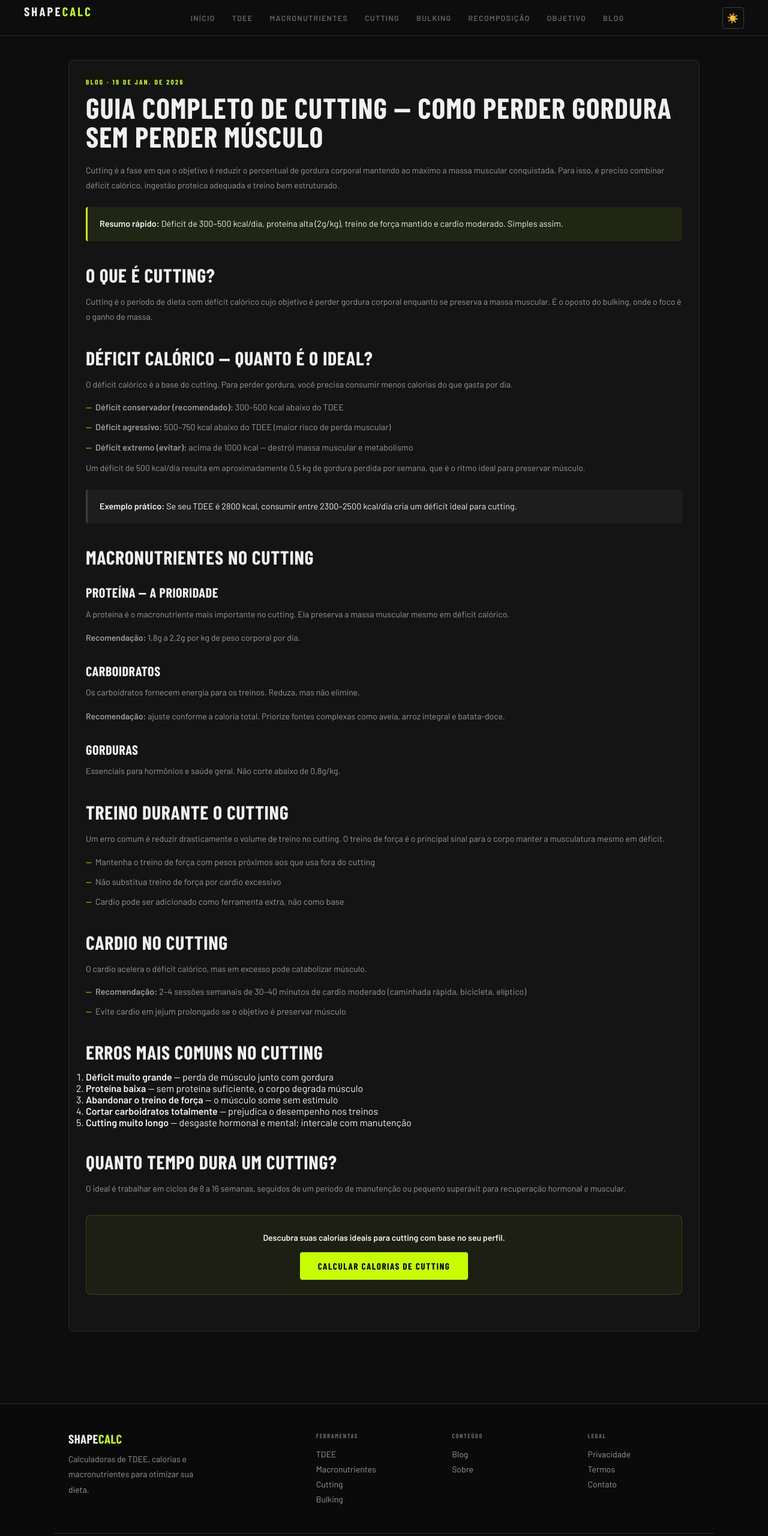
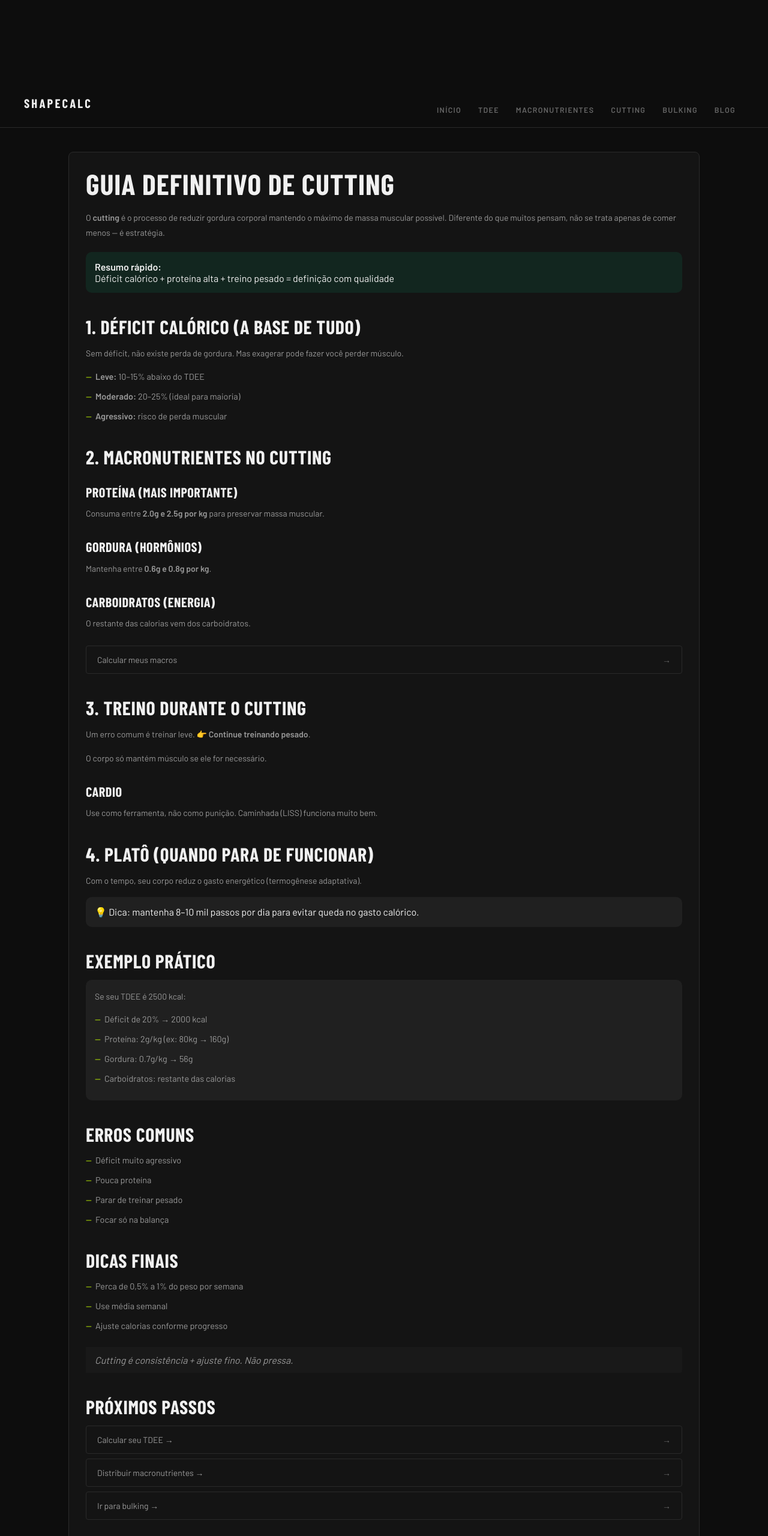
Before and after one commit to jhonny606/shapecalc, a website: page blog/guia-cutting.html in a window 1280 px wide. Shown: the top 2560 px of the page at 60% size. Drawn offline with nearby package versions, Linux system fonts and the light colour scheme; a web font is replaced by a local one.

```diff
--- a/blog/guia-cutting.html
+++ b/blog/guia-cutting.html
@@ -3,98 +3,209 @@
 <head>
     <meta charset="UTF-8">
     <meta name="viewport" content="width=device-width, initial-scale=1.0">
-    <title>Guia Completo de Cutting 2026 — Como Perder Gordura sem Perder Músculo | ShapeCalc</title>
-    <meta name="description" content="Guia completo de cutting: déficit calórico, macronutrientes, treino, cardio e erros comuns. Aprenda a perder gordura mantendo massa muscular.">
-    <link rel="canonical" href="https://www.shapecalc.com.br/blog/guia-cutting.html">
+    <title>Guia Completo de Cutting (2026) | ShapeCalc</title>
+    <meta name="description" content="Aprenda como fazer cutting da forma correta: déficit calórico, macros, dieta e erros comuns. Guia completo para perder gordura mantendo massa muscular.">
 
     <link rel="stylesheet" href="../css/style.css">
-    <link href="https://fonts.googleapis.com/css2?family=Barlow+Condensed:wght@700;800;900&family=Barlow:wght@400;500;600&display=swap" rel="stylesheet">
-    <link rel="icon" type="image/png" href="../img/favicon.png">
-    <script async src="https://pagead2.googlesyndication.com/pagead/js/adsbygoogle.js?client=ca-pub-1987632761556042" crossorigin="anonymous"></script>
+
+    <link href="https://fonts.googleapis.com/css2?family=Inter:wght@400;600;700&display=swap" rel="stylesheet">
+    <link href="https://fonts.googleapis.com/css2?family=Space+Grotesk:wght@500;600;700&display=swap" rel="stylesheet">
+
+    <link rel="icon" href="../img/favicon.png">
+
+    <!-- Adsense -->
+    <script async src="https://pagead2.googlesyndication.com/pagead/js/adsbygoogle.js?client=ca-pub-1987632761556042"
+     crossorigin="anonymous"></script>
+
+    <!-- Analytics -->
     <script async src="https://www.googletagmanager.com/gtag/js?id=G-84XJNCCE9P"></script>
-    <script>window.dataLayer=window.dataLayer||[];function gtag(){dataLayer.push(arguments);}gtag('js',new Date());gtag('config','G-84XJNCCE9P');</script>
+    <script>
+      window.dataLayer = window.dataLayer || [];
+      function gtag(){dataLayer.push(arguments);}
+      gtag('js', new Date());
+      gtag('config', 'G-84XJNCCE9P');
+    </script>
 </head>
+
 <body>
+<canvas id="particles"></canvas>
+
 <header>
-    <h1 id="logo">Shape<span style="color:var(--accent)">Calc</span></h1>
-    <button class="menu-toggle" onclick="toggleMenu()" aria-label="Menu"><span></span><span></span><span></span></button>
+    <h1 id="logo">ShapeCalc</h1>
+    <button class="menu-toggle" onclick="toggleMenu()">☰</button>
+
     <nav id="menu">
         <a href="../index.html">Início</a>
         <a href="../tdee-calculadora.html">TDEE</a>
         <a href="../macronutrientes.html">Macronutrientes</a>
-        <a href="../calorias-cutting.html">Cutting</a>
+        <a href="../guia-cutting.html">Cutting</a>
         <a href="../calorias-bulking.html">Bulking</a>
-        <a href="../recomposicao-corporal.html">Recomposição</a>
-        <a href="../calculadora-tempo-objetivo.html">Objetivo</a>
         <a href="../blog.html">Blog</a>
     </nav>
-    <button class="theme-toggle" id="theme-toggle" onclick="toggleTheme()" title="Mudar tema">☀️</button>
 </header>
+
 <main class="container">
+
 <article class="card">
-    <span style="font-size:0.72rem;font-weight:700;text-transform:uppercase;letter-spacing:0.2em;color:var(--accent);display:block;margin-bottom:12px;font-family:'Barlow Condensed',sans-serif;">Blog · 19 de jan. de 2026</span>
-    <h1>Guia Completo de Cutting — Como Perder Gordura sem Perder Músculo</h1>
-<p>Cutting é a fase em que o objetivo é reduzir o percentual de gordura corporal mantendo ao máximo a massa muscular conquistada. Para isso, é preciso combinar déficit calórico, ingestão proteica adequada e treino bem estruturado.</p>
-<div class="callout callout-green"><strong>Resumo rápido:</strong> Déficit de 300–500 kcal/dia, proteína alta (2g/kg), treino de força mantido e cardio moderado. Simples assim.</div><h2>O que é cutting?</h2>
-<p>Cutting é o período de dieta com déficit calórico cujo objetivo é perder gordura corporal enquanto se preserva a massa muscular. É o oposto do bulking, onde o foco é o ganho de massa.</p>
-<h2>Déficit calórico — quanto é o ideal?</h2>
-<p>O déficit calórico é a base do cutting. Para perder gordura, você precisa consumir menos calorias do que gasta por dia.</p>
-<ul>
-<li><strong>Déficit conservador (recomendado):</strong> 300–500 kcal abaixo do TDEE</li>
-<li><strong>Déficit agressivo:</strong> 500–750 kcal abaixo do TDEE (maior risco de perda muscular)</li>
-<li><strong>Déficit extremo (evitar):</strong> acima de 1000 kcal — destrói massa muscular e metabolismo</li>
-</ul>
-<p>Um déficit de 500 kcal/dia resulta em aproximadamente 0,5 kg de gordura perdida por semana, que é o ritmo ideal para preservar músculo.</p>
-<div class="callout callout-neutral">
-<strong>Exemplo prático:</strong> Se seu TDEE é 2800 kcal, consumir entre 2300–2500 kcal/dia cria um déficit ideal para cutting.
-</div><h2>Macronutrientes no cutting</h2>
-<h3>Proteína — a prioridade</h3>
-<p>A proteína é o macronutriente mais importante no cutting. Ela preserva a massa muscular mesmo em déficit calórico.</p>
-<p><strong>Recomendação:</strong> 1,8g a 2,2g por kg de peso corporal por dia.</p>
-<h3>Carboidratos</h3>
-<p>Os carboidratos fornecem energia para os treinos. Reduza, mas não elimine.</p>
-<p><strong>Recomendação:</strong> ajuste conforme a caloria total. Priorize fontes complexas como aveia, arroz integral e batata-doce.</p>
-<h3>Gorduras</h3>
-<p>Essenciais para hormônios e saúde geral. Não corte abaixo de 0,8g/kg.</p>
-<h2>Treino durante o cutting</h2>
-<p>Um erro comum é reduzir drasticamente o volume de treino no cutting. O treino de força é o principal sinal para o corpo manter a musculatura mesmo em déficit.</p>
-<ul>
-<li>Mantenha o treino de força com pesos próximos aos que usa fora do cutting</li>
-<li>Não substitua treino de força por cardio excessivo</li>
-<li>Cardio pode ser adicionado como ferramenta extra, não como base</li>
-</ul>
-<h2>Cardio no cutting</h2>
-<p>O cardio acelera o déficit calórico, mas em excesso pode catabolizar músculo.</p>
-<ul>
-<li><strong>Recomendação:</strong> 2–4 sessões semanais de 30–40 minutos de cardio moderado (caminhada rápida, bicicleta, elíptico)</li>
-<li>Evite cardio em jejum prolongado se o objetivo é preservar músculo</li>
-</ul>
-<h2>Erros mais comuns no cutting</h2>
-<ol>
-<li><strong>Déficit muito grande</strong> — perda de músculo junto com gordura</li>
-<li><strong>Proteína baixa</strong> — sem proteína suficiente, o corpo degrada músculo</li>
-<li><strong>Abandonar o treino de força</strong> — o músculo some sem estímulo</li>
-<li><strong>Cortar carboidratos totalmente</strong> — prejudica o desempenho nos treinos</li>
-<li><strong>Cutting muito longo</strong> — desgaste hormonal e mental; intercale com manutenção</li>
-</ol>
-<h2>Quanto tempo dura um cutting?</h2>
-<p>O ideal é trabalhar em ciclos de 8 a 16 semanas, seguidos de um período de manutenção ou pequeno superávit para recuperação hormonal e muscular.</p>
-<div class="article-cta">
-  <p>Descubra suas calorias ideais para cutting com base no seu perfil.</p>
-  <a href="../calorias-cutting.html" class="btn-primary">Calcular calorias de cutting</a>
+
+<h1>Guia Definitivo de Cutting</h1>
+
+<p>
+O <strong>cutting</strong> é o processo de reduzir gordura corporal mantendo o máximo de massa muscular possível.
+Diferente do que muitos pensam, não se trata apenas de comer menos — é estratégia.
+</p>
+
+<div style="background: rgba(0,255,170,0.08); padding: 15px; border-radius: 10px; margin: 20px 0;">
+<strong>Resumo rápido:</strong><br>
+Déficit calórico + proteína alta + treino pesado = definição com qualidade
 </div>
 
+<h2>1. Déficit calórico (a base de tudo)</h2>
+
+<p>
+Sem déficit, não existe perda de gordura. Mas exagerar pode fazer você perder músculo.
+</p>
+
+<ul>
+<li><strong>Leve:</strong> 10–15% abaixo do TDEE</li>
+<li><strong>Moderado:</strong> 20–25% (ideal para maioria)</li>
+<li><strong>Agressivo:</strong> risco de perda muscular</li>
+</ul>
+
+<div class="ad-space" style="margin: 20px 0;"></div>
+
+<h2>2. Macronutrientes no cutting</h2>
+
+<h3>Proteína (mais importante)</h3>
+<p>
+Consuma entre <strong>2.0g e 2.5g por kg</strong> para preservar massa muscular.
+</p>
+
+<h3>Gordura (hormônios)</h3>
+<p>
+Mantenha entre <strong>0.6g e 0.8g por kg</strong>.
+</p>
+
+<h3>Carboidratos (energia)</h3>
+<p>
+O restante das calorias vem dos carboidratos.
+</p>
+
+<div style="text-align:center; margin: 25px 0;">
+<a href="../macronutrientes.html" class="link-card">Calcular meus macros</a>
+</div>
+
+<h2>3. Treino durante o cutting</h2>
+
+<p>
+Um erro comum é treinar leve.
+👉 <strong>Continue treinando pesado</strong>.
+</p>
+
+<p>
+O corpo só mantém músculo se ele for necessário.
+</p>
+
+<h3>Cardio</h3>
+<p>
+Use como ferramenta, não como punição. Caminhada (LISS) funciona muito bem.
+</p>
+
+<h2>4. Platô (quando para de funcionar)</h2>
+
+<p>
+Com o tempo, seu corpo reduz o gasto energético (termogênese adaptativa).
+</p>
+
+<div style="background: rgba(255,255,255,0.05); padding: 15px; border-radius: 10px;">
+💡 Dica: mantenha 8–10 mil passos por dia para evitar queda no gasto calórico.
+</div>
+
+<h2>Exemplo prático</h2>
+
+<div style="background: rgba(255,255,255,0.05); padding: 15px; border-radius: 10px;">
+<p>
+Se seu TDEE é 2500 kcal:
+</p>
+<ul class="list-clean">
+    <li>Déficit de 20% → 2000 kcal</li>
+    <li>Proteína: 2g/kg (ex: 80kg → 160g)</li>
+    <li>Gordura: 0.7g/kg → 56g</li>
+    <li>Carboidratos: restante das calorias</li>
+</ul>
+</div>
+
+<h2>Erros comuns</h2>
+
+<ul>
+<li>Déficit muito agressivo</li>
+<li>Pouca proteína</li>
+<li>Parar de treinar pesado</li>
+<li>Focar só na balança</li>
+</ul>
+
+<h2>Dicas finais</h2>
+
+<ul>
+<li>Perca de 0,5% a 1% do peso por semana</li>
+<li>Use média semanal</li>
+<li>Ajuste calorias conforme progresso</li>
+</ul>
+
+<blockquote style="border-left: 4px solid var(--primary-color); padding-left: 15px; font-style: italic;">
+Cutting é consistência + ajuste fino. Não pressa.
+</blockquote>
+
+<h2>Próximos passos</h2>
+
+<div class="article-links">
+<a href="../tdee-calculadora.html" class="link-card">Calcular seu TDEE →</a>
+<a href="../macronutrientes.html" class="link-card">Distribuir macronutrientes →</a>
+<a href="../calorias-bulking.html" class="link-card">Ir para bulking →</a>
+</div>
+
+<h2>Base Científica</h2>
+<p>
+As recomendações deste guia são baseadas em evidências de nutrição esportiva e fisiologia, incluindo estudos sobre balanço energético, síntese proteica e adaptação metabólica.
+</p>
+
 </article>
+
+<div class="ad-space" style="margin: 40px 0;"></div>
+
 </main>
+
 <script src="../js/main.js"></script>
+
 <footer class="footer">
     <div class="footer-container">
-        <div class="footer-brand"><h2>Shape<span style="color:var(--accent)">Calc</span></h2><p>Calculadoras de TDEE, calorias e macronutrientes para otimizar sua dieta.</p></div>
-        <div class="footer-links"><h3>Ferramentas</h3><a href="../tdee-calculadora.html">TDEE</a><a href="../macronutrientes.html">Macronutrientes</a><a href="../calorias-cutting.html">Cutting</a><a href="../calorias-bulking.html">Bulking</a></div>
-        <div class="footer-links"><h3>Conteúdo</h3><a href="../blog.html">Blog</a><a href="../sobre.html">Sobre</a></div>
-        <div class="footer-links"><h3>Legal</h3><a href="../privacidade.html">Privacidade</a><a href="../termos.html">Termos</a><a href="../contato.html">Contato</a></div>
+        <div class="footer-brand">
+            <h2>ShapeCalc</h2>
+            <p>Ciência e tecnologia aplicadas à sua evolução física.</p>
+        </div>
+        <div class="footer-links">
+            <h3>Ferramentas</h3>
+            <a href="../tdee-calculadora.html">Cálculo TDEE</a>
+            <a href="../macronutrientes.html">Macros</a>
+            <a href="../calorias-cutting.html">Dieta Cutting</a>
+            <a href="../calorias-bulking.html">Dieta Bulking</a>
+        </div>
+        <div class="footer-links">
+            <h3>Institucional</h3>
+            <a href="../sobre.html">Sobre</a>
+            <a href="../privacidade.html">Privacidade</a>
+            <a href="../termos.html">Termos</a>
+        </div>
+        <div class="footer-contact">
+            <h3>Contato</h3>
+            <p>📩 Email:</p>
+            <a href="mailto:jhonnysilva.jh606@gmail.com">contato@shapecalc.com.br</a>
+        </div>
     </div>
-    <div class="footer-bottom">© 2026 ShapeCalc. Todos os direitos reservados.</div>
+    <div class="footer-bottom">
+        © 2026 ShapeCalc. Todos os direitos reservados.
+    </div>
 </footer>
+
 </body>
 </html>
```
Also changed, not shown: blog/como-calcular-tdee.html (+208 -41 lines).
